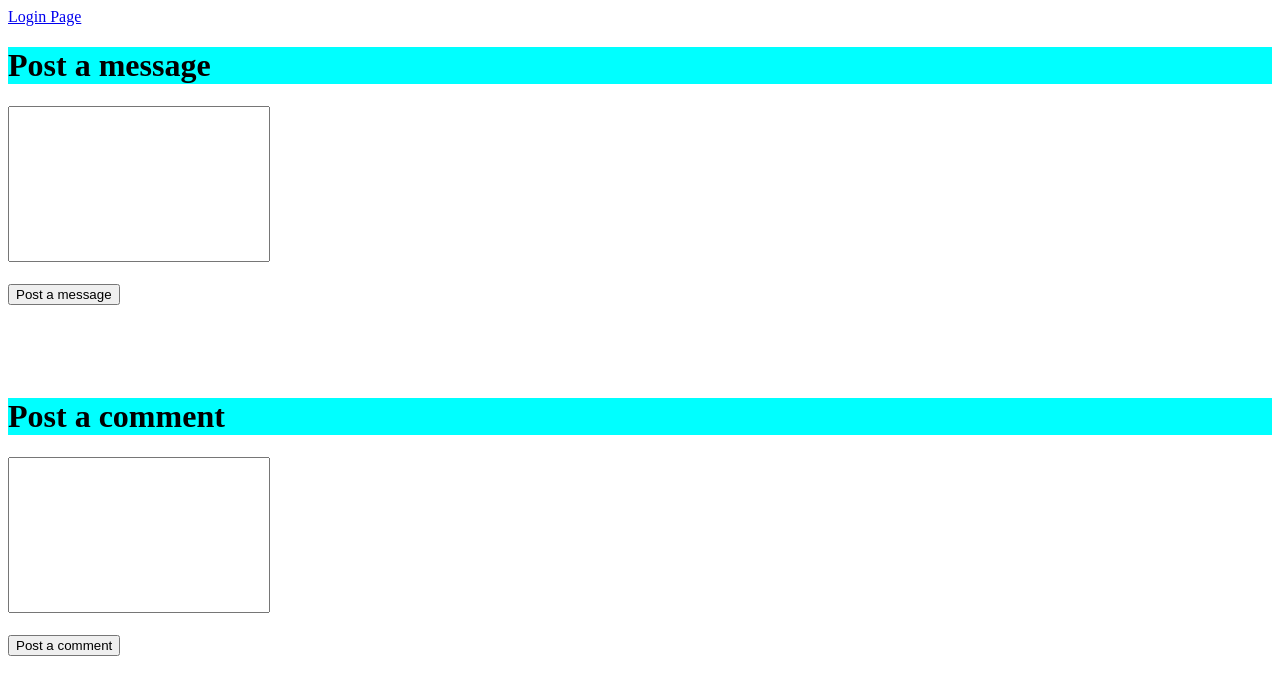
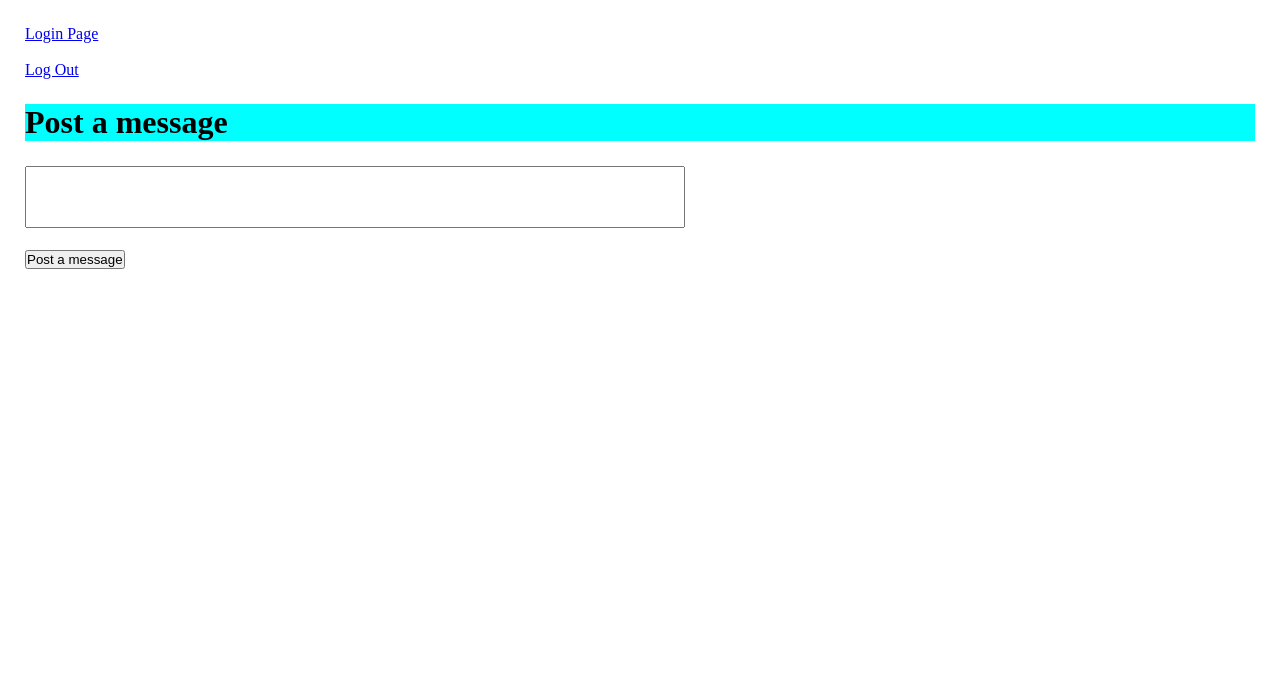
Before and after one commit to ZVR999/the_wall, a Flask app: template templates/wall.html in a window 1280 px wide. Shown: the top 695 px of the page. Run offline with Flask 2, Linux system fonts and the light colour scheme; the template is opened without the code that fills it, so the values that code supplies are empty.

Commit message:
Messages with user, date, and message
Added queries need to insert messages into the db and bring them out to be shown on wall.html.
Added a variable to wall.html that holds a for loop that loops through all messages in the messages table. Then links the current user logged in to the message being posted w/ the date and the message below them.  Added in a comment form that will attach comments to each message.
Logout button was added to test all users.

```diff
--- a/server.py
+++ b/server.py
@@ -12,8 +12,6 @@ mysql = MySQLConnector(app, 'walldb')
 
 EMAIL_REGEX = re.compile(r'^[a-zA-Z0-9.+_-]+@[a-zA-Z0-9._-]+\.[a-zA-Z]+$')
 # RETRIEVE PASSWORD WHEN LOGGING IN
-# salt =  binascii.b2a_hex(os.urandom(15))
-# hashed_password = md5.new(password + salt).hexdigest()
 # user_query = "SELECT * FROM users WHERE users.email = :email LIMIT 1"
 # query_data = {'email': email}
 # user = mysql.query_db(user_query, query_data)
@@ -29,6 +27,7 @@ EMAIL_REGEX = re.compile(r'^[a-zA-Z0-9.+_-]+@[a-zA-Z0-9._-]+\.[a-zA-Z]+$')
 
 # Login Page
 
+
 @app.route('/')
 def index():
     return render_template('index.html')
@@ -38,7 +37,17 @@ def index():
 
 @app.route('/wall')
 def wall():
-    return render_template('wall.html')
+    user = session['user']
+    posts = ''
+    query = 'SELECT * FROM messages;'
+    messages = mysql.query_db(query)
+    # Display all messages with names and date when the message was created.
+    for message in messages:
+        posts += '<div>'+user[0]['first_name']+' ' + user[0]['last_name']+' - '+str(message['created_at'])+'</div>'
+        posts += '<div class="moveover">'+message['message']+'</div>'
+        posts += '<br><h3>Post a comment</h3><form action="/comment" method="POST"><textarea name="comment" id="boxy" cols="80" rows="4"></textarea><br><br><input type="submit" value="Post a comment"></form><br>'
+    return render_template('wall.html', posts=posts)
+
 
 # Process/Verify registration
 
@@ -66,7 +75,7 @@ def register():
         flash('First Name must be longer than 2 characters')
         return redirect('/')
 
-    #Last Name Validations
+    # Last Name Validations
     if last_name == '':
         flash('Last name can not be blank')
         return redirect('/')
@@ -109,7 +118,7 @@ def register():
         'password': hashed_password,
         'salt': salt
     }
-    mysql.query_db(query,data)
+    mysql.query_db(query, data)
 
     return redirect('/')
 
@@ -118,7 +127,67 @@ def register():
 
 @app.route('/login', methods=['POST'])
 def login():
+    # Gather data from form
+    email = request.form['email']
+    password = request.form['password']
+
+    # Make sure input fields are not empty
+    if email == '':
+        flash('Email field is empty')
+        return redirect('/')
+    if password == '':
+        flash('Password field is empty')
+        return redirect('/')
+
+    # Search/Select User in database that matches inputted email
+    query = 'SELECT * FROM users WHERE email = :email LIMIT 1;'
+    data = {
+        'email': email
+    }
+    user = mysql.query_db(query, data)
+
+    # Confirm password entered is correct
+    if not user == []:
+        encrypted_password = md5.new(password+user[0]['salt']).hexdigest()
+        if user[0]['password'] == encrypted_password:
+            # If correct, send to The Wall
+            # Link Name of User to all messages and comments
+            if 'user' not in session:
+                session['user'] = user
+            return redirect('/wall')
+        else:
+            flash('Invalid email or password')
+            # If invalid send back to login page
+            return redirect('/')
+
+    return redirect('/')
+
+
+@app.route('/message', methods=['POST'])
+def message():
+    user = session['user']
+    message = request.form['message']
+    # # Insert new message into database
+    query = 'INSERT INTO messages (users_id, message, created_at, updated_at) VALUES (:users_id, :message, now(), now());'
+    data = {
+        'users_id': user[0]['id'],
+        'message': message
+    }
+    mysql.query_db(query, data)
+
     return redirect('/wall')
 
 
+@app.route('/comment')
+def comment():
+
+    return redirect('/wall')
+
+
+@app.route('/logout')
+def logout():
+    session.clear()
+    return redirect('/')
+
+
 app.run(debug=True)
--- a/static/css/style.css
+++ b/static/css/style.css
@@ -1,7 +1,29 @@
-textarea[name=boxy]{
+*{
+    margin: 0;
+    padding: 0;
+}
+
+body{
+    padding: 25px;
+}
+
+#boxy {
     resize: none;
 }
 
 h1{
     background-color: aqua;
+    margin: 25px 0px;
 }
+
+h3{
+    background-color: cornflowerblue;
+}
+
+.moveover{
+    margin-left: 25px;
+}
+
+div{
+    font-size: 20px;
+}
--- a/templates/wall.html
+++ b/templates/wall.html
@@ -8,21 +8,18 @@
     <link rel="stylesheet" href="{{ url_for('static', filename='css/style.css') }}">
 </head>
 <body>
-    <a href="/">Login Page</a>
+    <a href="/">Login Page</a><br><br>
+    <a href="/logout">Log Out</a>
     <h1>Post a message</h1>
-    <form action="">
-        <textarea name="boxy" id="" cols="30" rows="10"></textarea><br><br>
+    <form action="/message" method="POST">
+        <textarea name="message" id="boxy" cols="80" rows="4"></textarea><br><br>
         <input type="submit" value="Post a message">
     </form>
     <br><br>
 
-    <div></div>
+    <div>
+        {{ posts|safe }}
+    </div>
 
-    <br><br>
-    <h1>Post a comment</h1>
-    <form action="">
-            <textarea name="boxy" id="" cols="30" rows="10"></textarea><br><br>
-            <input type="submit" value="Post a comment">
-        </form>
 </body>
 </html>
```
